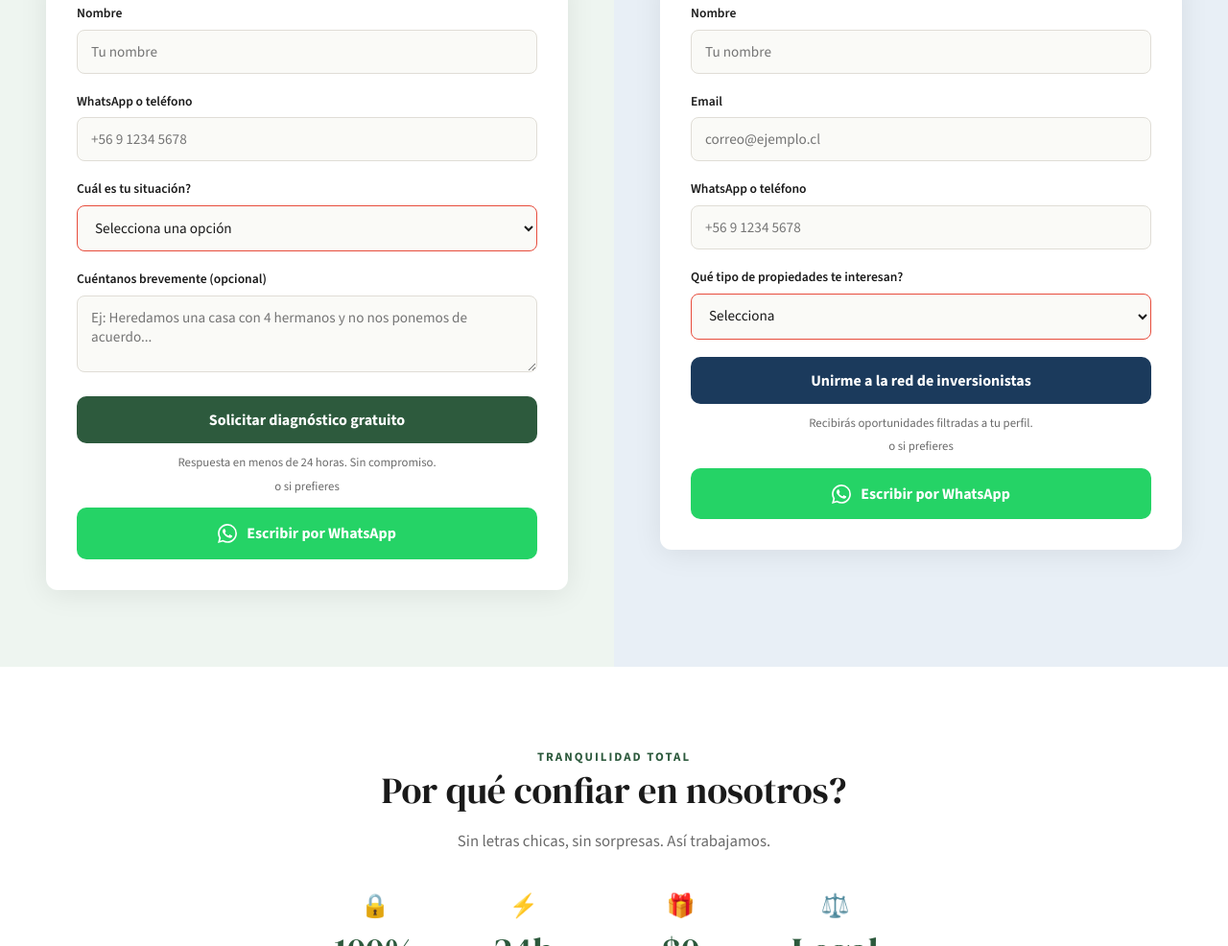
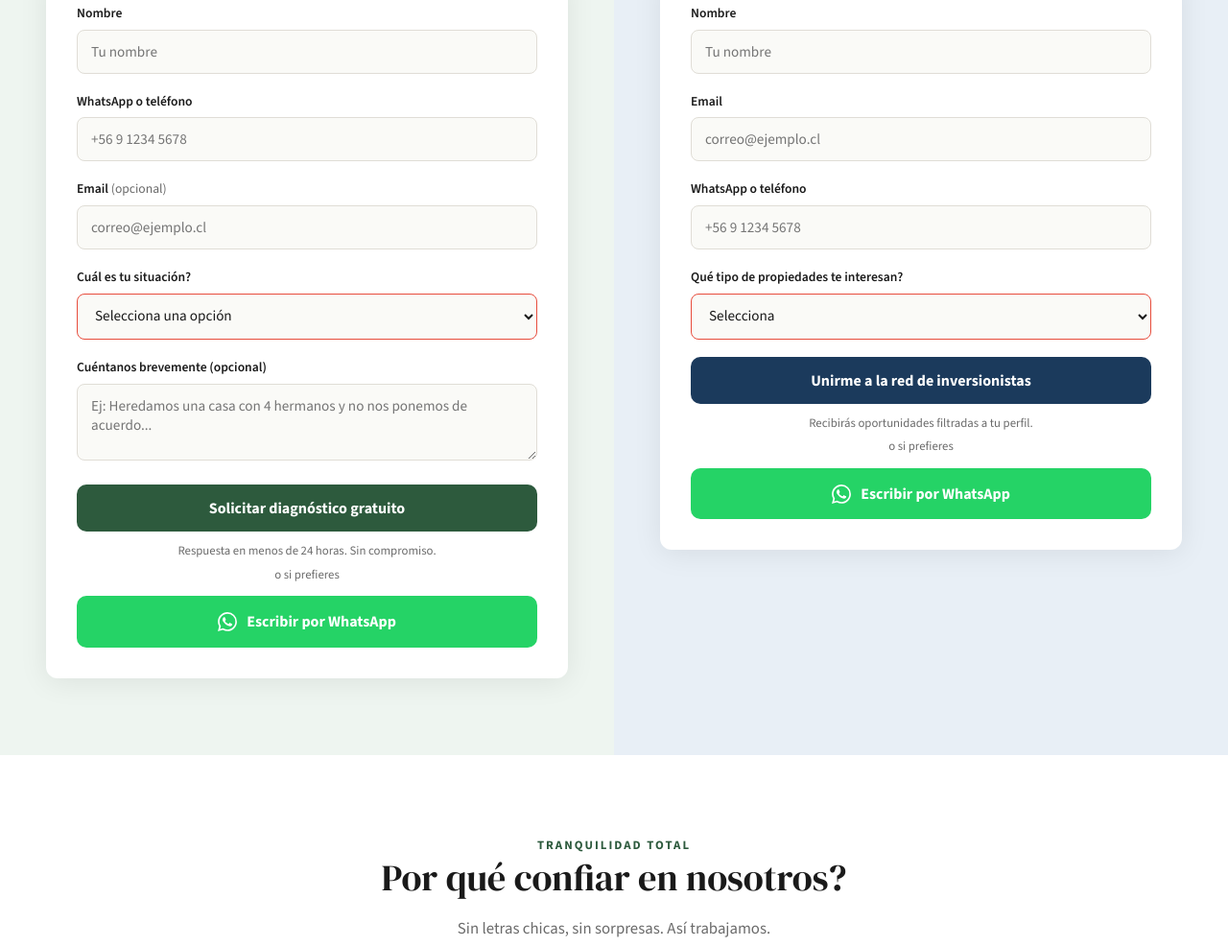
Before and after one commit to emilioAOE/resuelve-propiedades, a plain HTML site: page index.html in a window 1280 px wide. Shown: the part 2748-3734 px from the top of the page at 96% size. Drawn offline with nearby package versions, Linux system fonts and the light colour scheme.

Commit message:
Add optional email field to seller form for better lead contact
Co-Authored-By: Claude Opus 4.6 (1M context) <noreply@anthropic.com>

```diff
--- a/index.html
+++ b/index.html
@@ -1096,6 +1096,10 @@
           <input type="tel" id="seller-telefono" name="telefono" placeholder="+56 9 1234 5678" required>
         </div>
         <div class="form-group">
+          <label for="seller-email">Email <span style="color:var(--color-muted);font-weight:400;font-size:0.85rem;">(opcional)</span></label>
+          <input type="email" id="seller-email" name="email" placeholder="correo@ejemplo.cl">
+        </div>
+        <div class="form-group">
           <label for="seller-situacion">Cuál es tu situación?</label>
           <select id="seller-situacion" name="situacion" required>
             <option value="">Selecciona una opción</option>
```
